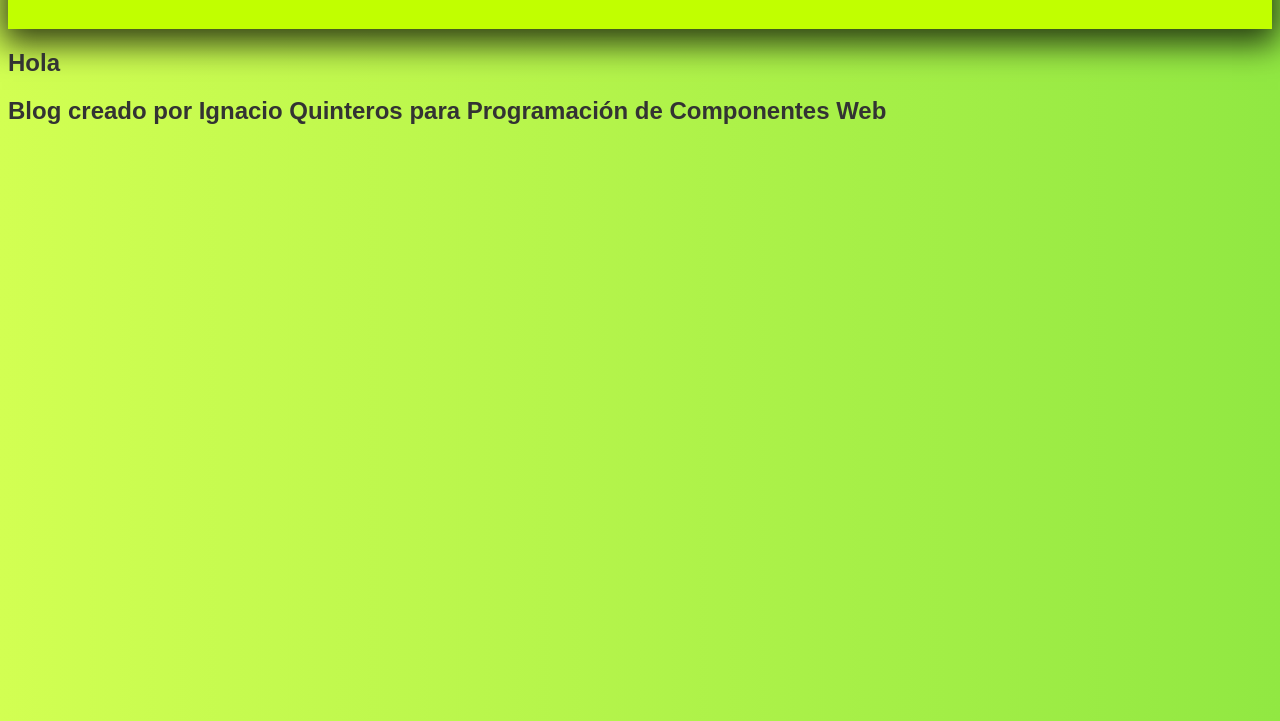
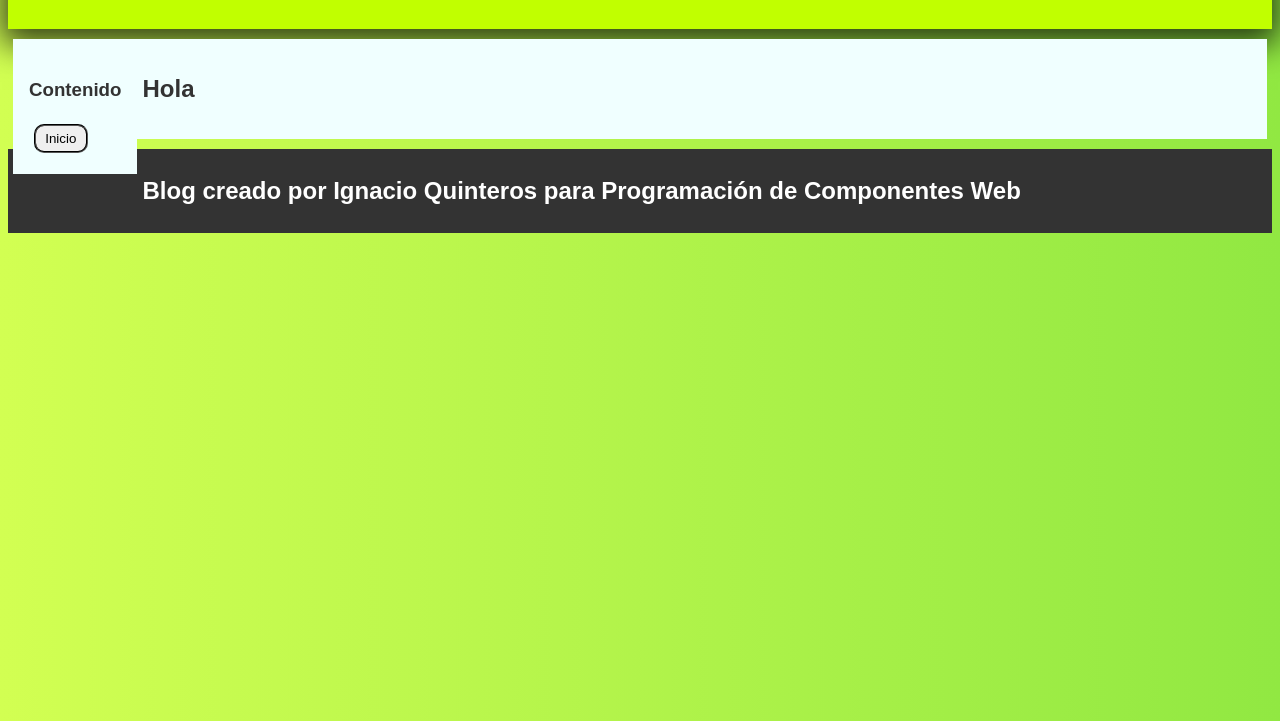
Before and after one commit to IQuinteros/ComponentesWeb, a plain HTML site: page blogpage.html in a window 1280 px wide. Shown: the part 79-800 px from the top of the page. Drawn offline with Linux system fonts and the light colour scheme.

Commit message:
Añadiendo barra lateral de blog

```diff
--- a/blogpage.html
+++ b/blogpage.html
@@ -14,7 +14,12 @@
 
             </div>
 
-            <div id="panel">
+            <div id="menu" class="box">
+                <h3>Contenido</h3>
+                <button>Inicio</button>
+            </div>
+
+            <div id="panel" class="box">
 
                 <h2>Hola</h2>
 
--- a/css/blogstyle.css
+++ b/css/blogstyle.css
@@ -2,10 +2,24 @@
 
 }
 
+.box{
+    background-color: azure;
+    padding: 1em;
+    margin: 5px;
+}
+
+#menu{
+    float: left;
+    overflow: hidden;
+}
+
 #panel{
-
 }
 
 #footer{
+    background-color: #333;
+    color: white;
+    padding: 0.5em;
 
+    margin-top: 10px;
 }
```
